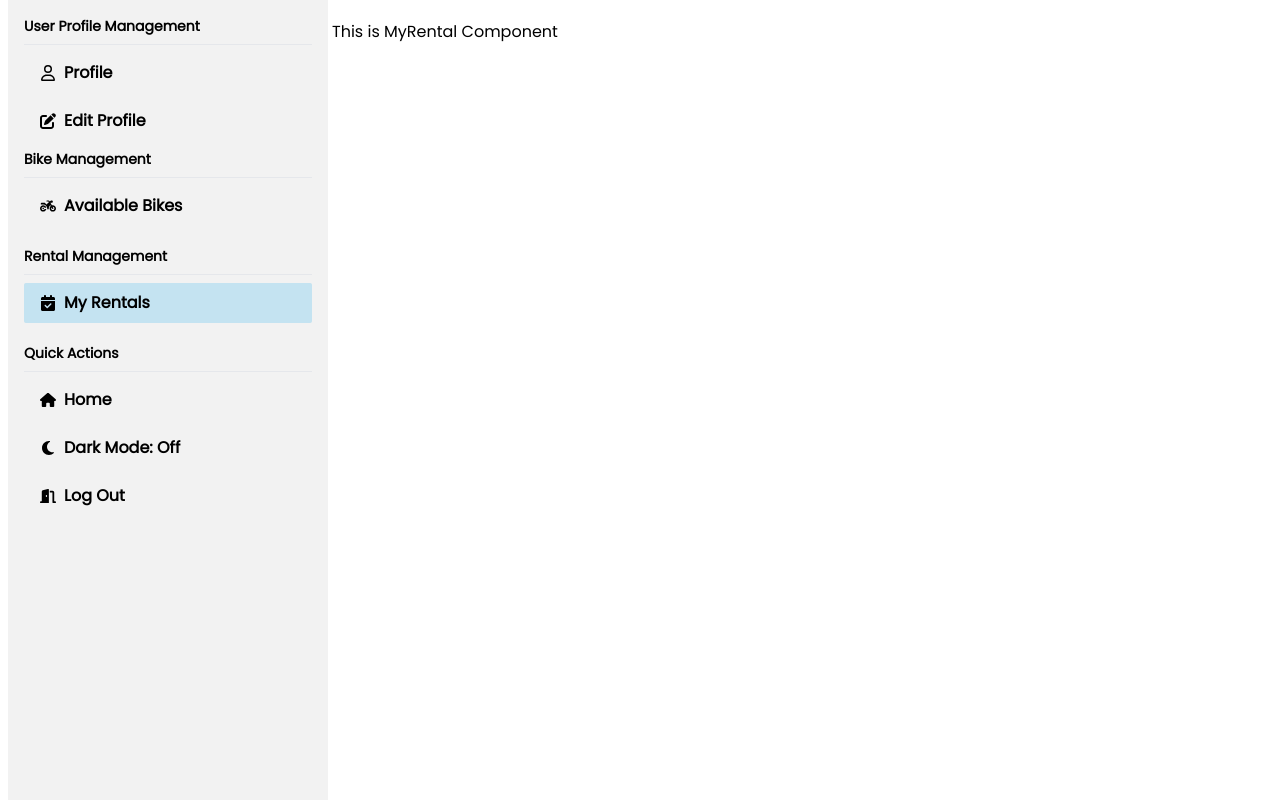
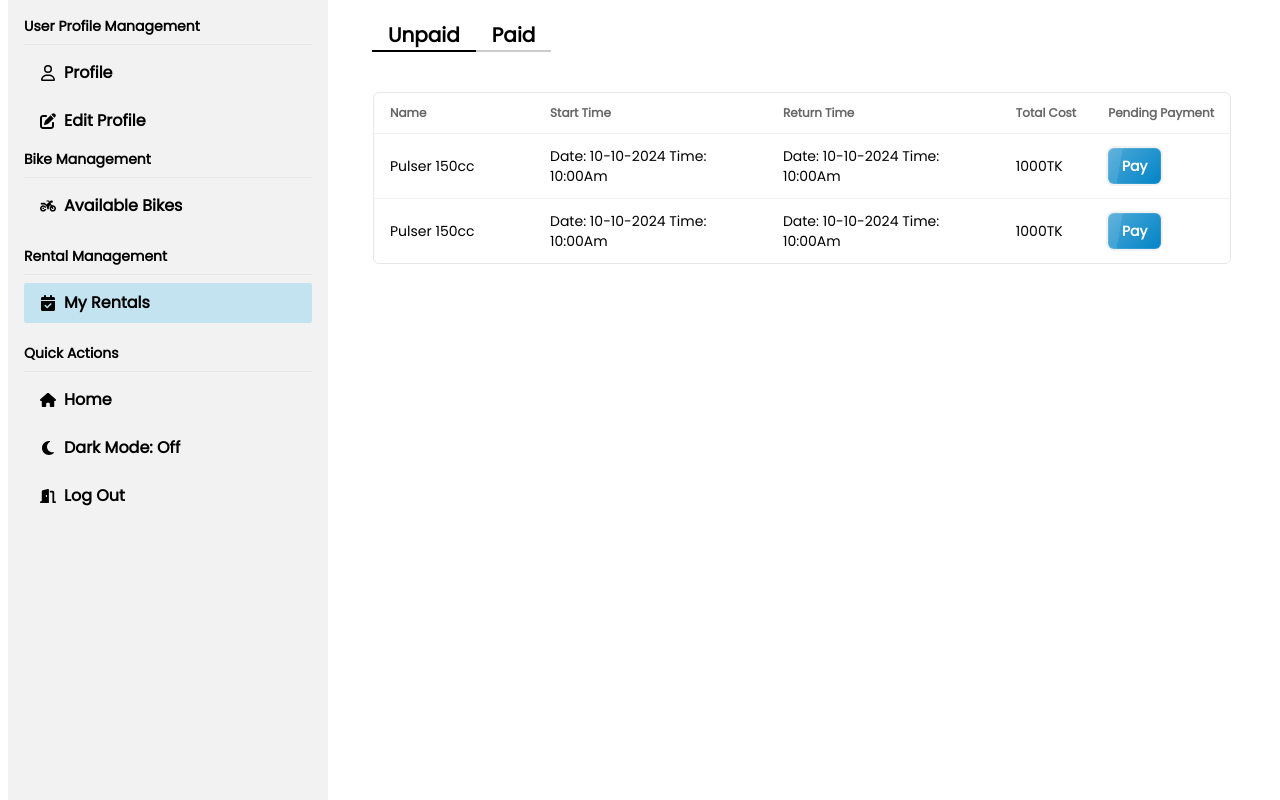
Before and after one commit to juixer/bike-breeze-frontend, a React (Vite) app: page /dashboard/my-rentals in a window 1280 px wide. Built offline with nearby package versions, Linux system fonts and the light colour scheme.

Commit message:
rental Tabs created

```diff
--- /dev/null
+++ b/src/Components/RentalTables/PaidTables.tsx
@@ -0,0 +1,34 @@
+const PaidTables = () => {
+  return (
+    <div className="overflow-x-auto">
+      <table className="table">
+        {/* head */}
+        <thead>
+          <tr>
+            <th>Name</th>
+            <th>Start Time</th>
+            <th>Return Time</th>
+            <th>Total Cost</th>
+          </tr>
+        </thead>
+        <tbody>
+          {/* row 1*/}
+          <tr className="hover">
+            <td className="min-w-40">Pulser 150cc</td>
+            <td className="min-w-40">Date: 10-10-2024 Time: 10:00Am</td>
+            <td className="min-w-40">Date: 10-10-2024 Time: 10:00Am</td>
+            <td>1000TK</td>
+          </tr>
+          {/* row 1*/}
+          <tr className="hover">
+            <td className="min-w-40">Pulser 150cc</td>
+            <td className="min-w-40">Date: 10-10-2024 Time: 10:00Am</td>
+            <td className="min-w-40">Date: 10-10-2024 Time: 10:00Am</td>
+            <td>1000TK</td>
+          </tr>
+        </tbody>
+      </table>
+    </div>
+  );
+};
+export default PaidTables;
--- /dev/null
+++ b/src/Components/RentalTables/UnpaidTables.tsx
@@ -0,0 +1,43 @@
+import { basicBtnClassName } from "../../constants";
+
+const UnpaidTables = () => {
+  return (
+    <div className="overflow-x-auto">
+      <table className="table">
+        {/* head */}
+        <thead>
+          <tr>
+            <th>Name</th>
+            <th>Start Time</th>
+            <th>Return Time</th>
+            <th>Total Cost</th>
+            <th>Pending Payment</th>
+          </tr>
+        </thead>
+        <tbody>
+          {/* row 1*/}
+          <tr className="hover">
+            <td className="min-w-40">Pulser 150cc</td>
+            <td className="min-w-40">Date: 10-10-2024 Time: 10:00Am</td>
+            <td className="min-w-40">Date: 10-10-2024 Time: 10:00Am</td>
+            <td>1000TK</td>
+            <td>
+              <button className={`${basicBtnClassName} bg-sky-600 hover:bg-sky-700 duration-300 text-white w-full lg:w-2/4`}>Pay</button>
+            </td>
+          </tr>
+          {/* row 1*/}
+          <tr className="hover">
+            <td className="min-w-40">Pulser 150cc</td>
+            <td className="min-w-40">Date: 10-10-2024 Time: 10:00Am</td>
+            <td className="min-w-40">Date: 10-10-2024 Time: 10:00Am</td>
+            <td>1000TK</td>
+            <td>
+              <button className={`${basicBtnClassName} bg-sky-600 hover:bg-sky-700 duration-300 text-white w-full lg:w-2/4`}>Pay</button>
+            </td>
+          </tr>
+        </tbody>
+      </table>
+    </div>
+  );
+};
+export default UnpaidTables;
--- a/src/Components/RentalTabs/RentalTabs.tsx
+++ b/src/Components/RentalTabs/RentalTabs.tsx
@@ -0,0 +1,38 @@
+import PaidTables from "../RentalTables/PaidTables";
+import UnpaidTables from "../RentalTables/UnpaidTables";
+
+const RentalTabs = () => {
+  return (
+    <div className="">
+      <div role="tablist" className="tabs tabs-bordered">
+        <input
+          type="radio"
+          name="my_tabs_1"
+          role="tab"
+          className="tab font-bold text-xl ml-10"
+          aria-label="Unpaid"
+          defaultChecked
+        />
+        <div role="tabpanel" className="tab-content p-10">
+          <div className="border w-full rounded-md">
+            <UnpaidTables />
+          </div>
+        </div>
+
+        <input
+          type="radio"
+          name="my_tabs_1"
+          role="tab"
+          className="tab font-bold text-xl"
+          aria-label="Paid"
+        />
+        <div role="tabpanel" className="tab-content p-10">
+          <div className="border w-full rounded-md">
+            <PaidTables />
+          </div>
+        </div>
+      </div>
+    </div>
+  );
+};
+export default RentalTabs;
--- a/src/pages/dashboardPages/user/MyRental.tsx
+++ b/src/pages/dashboardPages/user/MyRental.tsx
@@ -1,7 +1,9 @@
+import RentalTabs from "../../../Components/RentalTabs/RentalTabs";
+
 const MyRental = () => {
     return(
         <div>
-             <h1> This is MyRental Component </h1>
+             <RentalTabs/>
         </div>
     )}
 export default MyRental;
```
